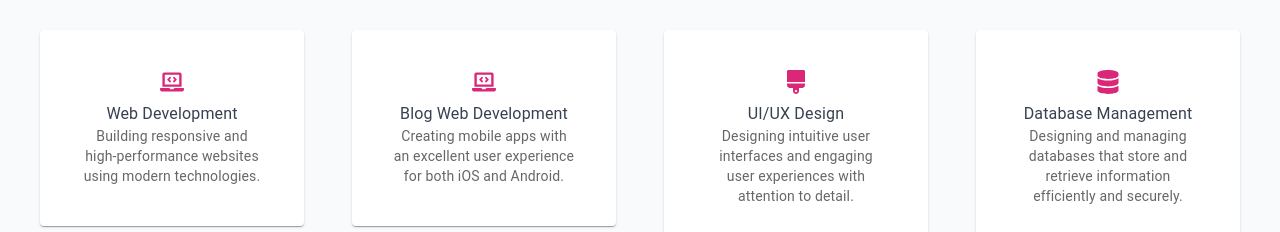
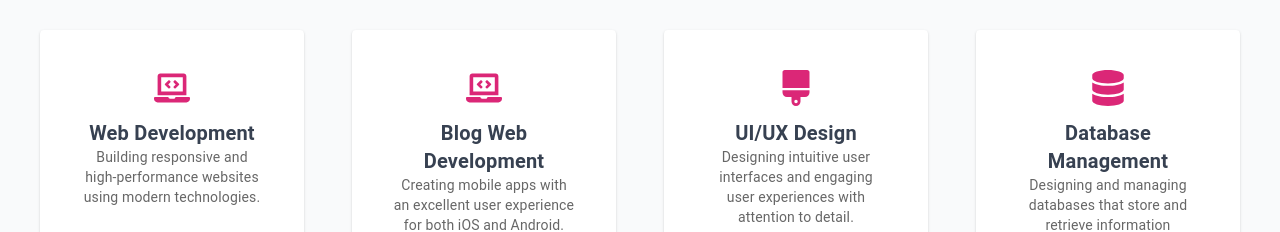
Before and after one commit to amar2mail9/Blog_PORT_CLIENT, a Next.js app: page /works in a window 1280 px wide. Shown: the part 166-398 px from the top of the page. Built offline with nearby package versions, Linux system fonts and the light colour scheme.

Commit message:
add importent Css

```diff
--- a/components/Home/IntroPage.jsx
+++ b/components/Home/IntroPage.jsx
@@ -26,9 +26,9 @@ const IntroPage = () => {
             </p>
 
             <div className="flex md:justify-start justify-center mt-4">
-              <Button className="w-fit md:text-lg text-sm px-8 py-2  rounded-lg bg-pink-500 text-white">
+              <button className="w-fit !md:text-lg !text-sm !px-8 !py-2  !rounded-lg !bg-pink-500 text-white">
                 Download Resume
-              </Button>
+              </button>
             </div>
           </div>
         </div>
--- a/components/Home/RecentPost.jsx
+++ b/components/Home/RecentPost.jsx
@@ -79,7 +79,7 @@ const RecentPost = () => {
             </CardActionArea>
             <Button
               variant="contained"
-              className="bg-pink-500 text-white mx-4 mb-4"
+              className="!bg-pink-500 !text-white !mx-4 !mb-4"
             >
               Read More
             </Button>
--- a/components/Works/Works.jsx
+++ b/components/Works/Works.jsx
@@ -61,14 +61,14 @@ const Works = () => {
                     gutterBottom
                     variant="h5"
                     component="p"
-                    className="text-pink-600 text-4xl text-center"
+                    className="!text-pink-600 !text-4xl !text-center"
                   >
                     {work.icon}
                   </Typography>
 
                   <Typography
                     variant="body1"
-                    className="text-center font-semibold text-xl text-gray-700"
+                    className="!text-center !font-semibold !text-xl !text-gray-700"
                   >
                     {work.title}
                   </Typography>
```
